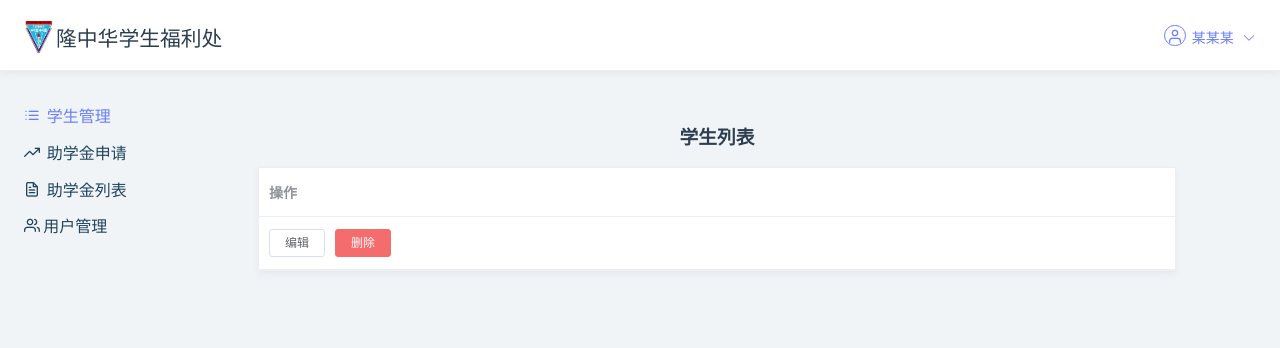
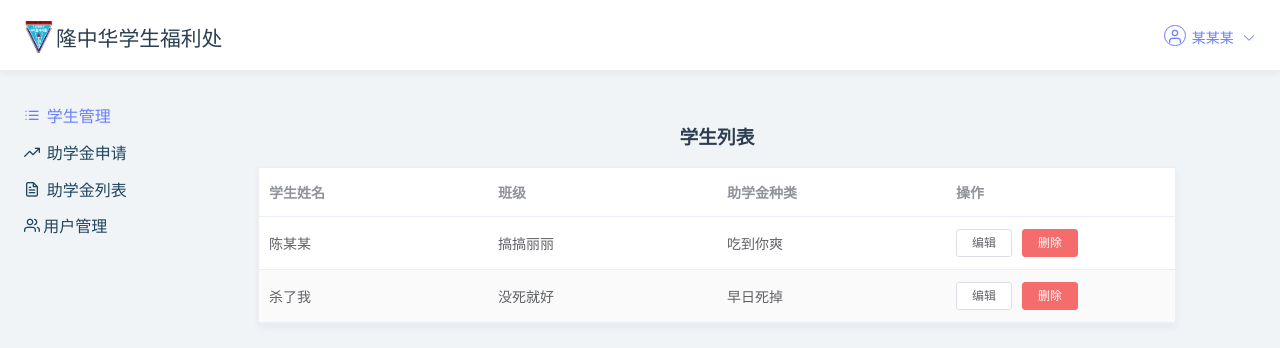
Before and after one commit to MechFroG88/Humble-Iro, a Vue app in the folder client/: page /student in a window 1280 px wide. Shown: the top 348 px of the page. Built offline with nearby package versions, Linux system fonts and the light colour scheme.

Commit message:
Update student page

```diff
--- a/client/src/pages/aid.vue
+++ b/client/src/pages/aid.vue
@@ -0,0 +1,38 @@
+<template>
+  <div id="_aid">
+    <layout>
+      <crudTable
+      title="助学金申请列表"
+      :columns="aidColumns"
+      :tableData="aidData"></crudTable>
+    </layout>
+  </div>
+</template>
+
+<script>
+import layout from '@/layout/default'
+import crudTable from '@/components/tables'
+import { aidColumns } from '../../api/tableColumns'
+export default {
+  components: {
+    layout,
+    crudTable
+  },
+  data() {
+    return {
+      aidColumns,
+      aidData: [
+        {
+          company_name: "我很想死集团",
+          finance_type: "赶紧死掉费用",
+          expired_date: "06092069",
+        }
+      ]
+    }
+  }
+}
+</script>
+
+<style>
+
+</style>
--- a/client/src/pages/student.vue
+++ b/client/src/pages/student.vue
@@ -3,8 +3,8 @@
     <layout>
       <crudTable
       title="学生列表"
-      :columns="societyColumns"
-      :tableData="data">
+      :columns="studentColumns"
+      :tableData="studentData">
       </crudTable>
     </layout>
   </div>
@@ -13,7 +13,7 @@
 <script>
 import crudTable from '@/components/tables'
 import layout    from '@/layout/default'
-import {studentColumns} from '../../api/tableColumns'
+import { studentColumns } from '../../api/tableColumns'
 export default {
   components: {
     crudTable,
@@ -22,11 +22,18 @@ export default {
   data() {
     return {
       studentColumns,
-      data : [{
-        cn_name: "陈某某",
-        class  : "搞搞丽丽",
-        aid_type: "吃到你爽",
-      }]
+      studentData : [
+        {
+          cn_name: "陈某某",
+          class  : "搞搞丽丽",
+          aid_type: "吃到你爽",
+        },
+        {
+          cn_name: "杀了我",
+          class  : "没死就好",
+          aid_type: "早日死掉",
+        }
+      ]
     }
   }
 }
```
